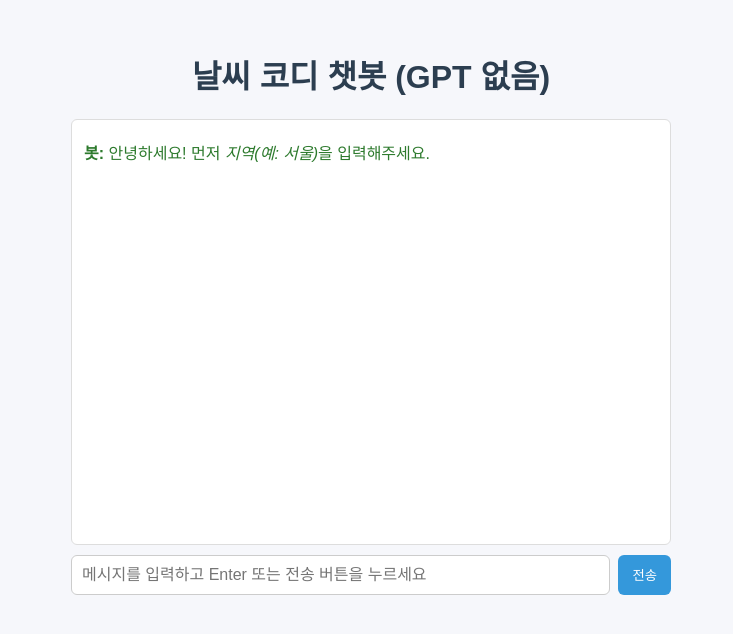
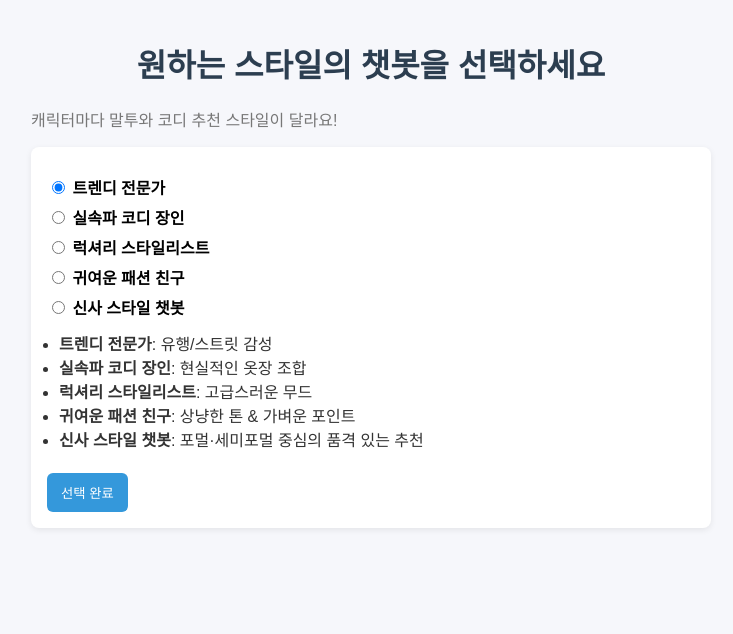
Before and after one commit to hjh-0917/weather_chatbot, a Flask app: page / in a window 1280 px wide. Shown: the top 634 px of the page, without its empty margins (269-1002 px from the left). Run offline with Flask 3, Linux system fonts and the light colour scheme.

Commit message:
캐릭터 선택 + 신사 챗봇 기능 추가

```diff
--- a/app.py
+++ b/app.py
@@ -1,256 +1,248 @@
-from flask import Flask, render_template, request, session, jsonify
+from flask import Flask, render_template, request, session, jsonify, redirect, url_for
 import requests
 import os
 import random
 
 app = Flask(__name__)
-
-# 보안용 시크릿키는 환경변수에서 가져옵니다. (Render에 등록)
 app.secret_key = os.environ.get("SECRET_KEY", "dev-secret-key")
 
-# OpenWeatherMap API 키 (환경변수에서)
 API_KEY = os.environ.get("OPENWEATHER_API_KEY", "")
 
+# 한글 → 영어 도시 변환
 korean_to_english = {
     "서울": "Seoul", "부산": "Busan", "대구": "Daegu",
     "인천": "Incheon", "광주": "Gwangju", "대전": "Daejeon",
-    "울산": "Ulsan", "세종": "Sejong", "경기": "Gyeonggi-do",
-    "강원": "Gangwon-do", "충북": "Chungcheongbuk-do", "충남": "Chungcheongnam-do",
-    "전북": "Jeollabuk-do", "전남": "Jeollanam-do", "경북": "Gyeongsangbuk-do",
-    "경남": "Gyeongsangnam-do", "제주": "Jeju"
+    "울산": "Ulsan", "세종": "Sejong", "제주": "Jeju",
+    "경기": "Gyeonggi-do", "강원": "Gangwon-do", "충북": "Chungcheongbuk-do",
+    "충남": "Chungcheongnam-do", "전북": "Jeollabuk-do", "전남": "Jeollanam-do",
+    "경북": "Gyeongsangbuk-do", "경남": "Gyeongsangnam-do"
 }
 
+# 나이대
 def get_age_group(age):
     try:
         age = int(age)
     except:
         return None
-    if age < 20:
-        return "10대"
-    if age < 30:
-        return "20대"
-    if age < 40:
-        return "30대"
+    if age < 20: return "10대"
+    if age < 30: return "20대"
+    if age < 40: return "30대"
     return "40대 이상"
 
-def build_outfit_list(temp, gender, age_group):
-    # 각 조합마다 여러 추천을 넣어둡니다. 랜덤으로 최대 3개를 선택해 반환.
-    suggestions = []
+# 캐릭터 정의
+PERSONAS = {
+    "trendy": "트렌디 전문가",
+    "practical": "실속파 코디 장인",
+    "luxury": "럭셔리 스타일리스트",
+    "cute": "귀여운 패션 친구",
+    "gentle": "신사 스타일 챗봇",  # 🕴
+}
 
-    gender = gender.strip()
-    # normalize
-    if gender.startswith("남"):
-        gender_key = "남성"
-    elif gender.startswith("여"):
-        gender_key = "여성"
-    else:
-        gender_key = gender
+def normalize_gender(g):
+    g = (g or "").strip()
+    if g.startswith("남"): return "남성"
+    if g.startswith("여"): return "여성"
+    return g or "중립"
 
-    # 남성 추천 예시
-    if gender_key == "남성":
-        if age_group == "10대":
-            if temp >= 27:
-                suggestions = [
-                    "그래픽 반팔티 + 카고 반바지 + 운동화 + 볼캡",
-                    "루즈핏 나시 + 농구 반바지 + 샌들 + 체인 목걸이",
-                    "오버핏 반팔 셔츠 + 데님 숏팬츠 + 스니커즈"
-                ]
-            elif temp >= 20:
-                suggestions = [
-                    "얇은 후드티 + 데님 팬츠 + 스니커즈",
-                    "셔츠 + 면바지 + 캔버스화",
-                    "라운드넥 티 + 치노팬츠 + 로퍼"
-                ]
-            elif temp >= 10:
-                suggestions = [
-                    "니트 + 조거 팬츠 + 코트 느낌의 아우터",
-                    "맨투맨 + 청바지 + 운동화",
-                    "가죽 재킷 + 슬림 데님 + 첼시 부츠"
-                ]
-            else:
-                suggestions = [
-                    "패딩 + 기모 후드 + 트레이닝 팬츠 + 방한 부츠",
-                    "울 코트 + 터틀넥 + 기모 슬랙스 + 머플러"
-                ]
-        elif age_group == "20대":
-            if temp >= 27:
-                suggestions = [
-                    "린넨 셔츠 + 반바지 + 로퍼",
-                    "오버핏 셔츠 + 반바지 + 선글라스",
-                    "슬림 탱크 + 코튼 쇼츠 + 샌들"
-                ]
-            elif temp >= 20:
-                suggestions = [
-                    "청자켓 + 반팔티 + 슬랙스 + 스니커즈",
-                    "맨투맨 + 슬랙스 + 스니커즈",
-                    "셔츠 + 치노팬츠 + 로퍼"
-                ]
-            elif temp >= 10:
-                suggestions = [
-                    "트렌치 코트 + 니트 + 청바지 + 첼시부츠",
-                    "가디건 + 셔츠 + 슬랙스",
-                    "울 재킷 + 데님 + 부츠"
-                ]
-            else:
-                suggestions = [
-                    "롱패딩 + 니트 + 기모 슬랙스 + 머플러",
-                    "무스탕 + 후드 + 데님 + 방한화",
-                ]
-        else:
-            # 30대 이상 공통 추천
-            if temp >= 20:
-                suggestions = [
-                    "셔츠 + 슬랙스 + 로퍼",
-                    "깔끔한 니트 + 치노 + 로퍼"
-                ]
-            else:
-                suggestions = [
-                    "울 코트 + 니트 + 슬랙스 + 부츠",
-                    "패딩 + 터틀넥 + 방한화"
-                ]
+# 캐릭터별 문체
+def style_tone(persona, text_lines):
+    text = "\n".join(text_lines)
+    if persona == "trendy":
+        return f"[트렌디] 요즘 감성으로 이렇게 가보시죠!\n{text}"
+    if persona == "practical":
+        return f"[실속파] 옷장에 있는 걸로 충분히 멋낼 수 있어요:\n{text}"
+    if persona == "luxury":
+        return f"[럭셔리] 고급스러운 무드로 제안드립니다:\n{text}"
+    if persona == "cute":
+        return f"[귀여운] 이렇게 입으면 찰떡일 듯..! ✨\n{text}"
+    if persona == "gentle":
+        return f"[신사] 품격 있게 제안드립니다.\n{text}"
+    return text
 
-    # 여성 추천 예시
-    elif gender_key == "여성":
-        if age_group == "10대":
-            if temp >= 27:
-                suggestions = [
-                    "크롭티 + 플리츠 스커트 + 운동화 + 볼캡",
-                    "나시 + 와이드 팬츠 + 샌들",
-                    "미니 원피스 + 샌들"
-                ]
-            elif temp >= 20:
-                suggestions = [
-                    "셔츠 + 반바지 + 스니커즈",
-                    "긴팔 티 + 데님 스커트 + 캔버스화",
-                    "블라우스 + 슬랙스 + 플랫슈즈"
-                ]
-            elif temp >= 10:
-                suggestions = [
-                    "후드 집업 + 조거팬츠 + 스니커즈",
-                    "가디건 + 플레어 팬츠 + 플랫"
-                ]
-            else:
-                suggestions = [
-                    "롱패딩 + 기모 맨투맨 + 레깅스 + 롱부츠",
-                    "롱코트 + 니트 + 울 팬츠 + 머플러"
-                ]
-        elif age_group == "20대":
-            if temp >= 27:
-                suggestions = [
-                    "민소매 원피스 + 샌들 + 챙모자",
-                    "린넨 셋업 + 플랫슈즈"
-                ]
-            elif temp >= 20:
-                suggestions = [
-                    "셔츠 원피스 + 스니커즈",
-                    "블라우스 + 데님 + 로퍼"
-                ]
-            elif temp >= 10:
-                suggestions = [
-                    "트렌치코트 + 원피스 + 앵클부츠",
-                    "니트 + 슬랙스 + 로퍼"
-                ]
-            else:
-                suggestions = [
-                    "롱코트 + 터틀넥 + 울 팬츠 + 부츠",
-                    "숏패딩 + 기모 니트 + 팬츠 + 워커"
-                ]
-        else:
-            # 30대 이상
-            if temp >= 20:
-                suggestions = [
-                    "블라우스 + 세미 슬랙스 + 플랫슈즈",
-                    "트렌치코트 + 원피스"
-                ]
-            else:
-                suggestions = [
-                    "울 코트 + 니트 + 슬랙스 + 부츠",
-                    "패딩 + 터틀넥 + 방한화"
-                ]
-    else:
-        # 성별을 모르거나 입력이 이상할 때 (중립 추천)
-        if temp >= 20:
-            suggestions = [
-                "편안한 티셔츠 + 면바지 + 스니커즈",
-                "셔츠 + 슬랙스 + 로퍼"
+# 캐릭터 + 성별 + 나이대 + 기온 기반 코디 후보 생성
+def build_outfit_list(temp, gender, age_group, persona):
+    gender = normalize_gender(gender)
+    s = []
+
+    # 기본 베이스 (성별/기온/나이대)
+    if gender == "남성":
+        if temp >= 27:
+            s += [
+                "오버핏 반팔 셔츠 + 코튼 반바지 + 스니커즈",
+                "린넨 반팔 + 베이지 쇼츠 + 샌들",
+                "드라이핏 티 + 조거 반바지 + 캡모자"
+            ]
+        elif temp >= 20:
+            s += [
+                "얇은 셔츠 + 슬랙스 + 로퍼",
+                "맨투맨 + 와이드 팬츠 + 스니커즈",
+                "가디건 + 코튼팬츠 + 캔버스화"
+            ]
+        elif temp >= 10:
+            s += [
+                "니트 + 데님 + 첼시부츠",
+                "블루종 + 치노 + 로퍼",
+                "트렌치코트 + 셔츠 + 슬랙스"
             ]
         else:
-            suggestions = [
-                "니트 + 코트 + 청바지 + 부츠",
-                "패딩 + 기모바지 + 방한화"
+            s += [
+                "롱패딩 + 터틀넥 + 기모 슬랙스 + 머플러",
+                "울 코트 + 니트 + 데님 + 부츠"
+            ]
+    elif gender == "여성":
+        if temp >= 27:
+            s += [
+                "민소매 원피스 + 샌들 + 버킷햇",
+                "크롭티 + 하이웨스트 반바지 + 스니커즈",
+                "린넨 셔츠 + 플레어 스커트 + 플랫"
+            ]
+        elif temp >= 20:
+            s += [
+                "셔츠 원피스 + 스니커즈",
+                "블라우스 + 슬랙스 + 로퍼",
+                "가디건 + 데님 스커트 + 캔버스"
+            ]
+        elif temp >= 10:
+            s += [
+                "트렌치코트 + 니트 + 슬랙스",
+                "가디건 + 플리츠 스커트 + 플랫슈즈",
+                "블루종 + 데님 + 앵클부츠"
+            ]
+        else:
+            s += [
+                "롱코트 + 터틀넥 + 울 팬츠 + 부츠",
+                "숏패딩 + 기모 원피스 + 롱부츠"
+            ]
+    else:
+        # 중립 기본
+        if temp >= 20:
+            s += ["티셔츠 + 면바지 + 스니커즈", "셔츠 + 슬랙스 + 로퍼"]
+        else:
+            s += ["니트 + 코트 + 데님 + 부츠", "패딩 + 기모팬츠 + 방한화"]
+
+    # 나이대 보정
+    if age_group in ("30대", "40대 이상"):
+        s += ["미니멀 셔츠 + 테이퍼드 슬랙스 + 레더슈즈", "울 니트 + 울 팬츠 + 로퍼"]
+
+    # 캐릭터별 가중치/추가 후보
+    if persona == "trendy":
+        s += [
+            "테크웨어 점퍼 + 카고팬츠 + 러닝슈즈",
+            "스트릿 로고 티 + 와이드 데님 + 스케이트화"
+        ]
+    elif persona == "practical":
+        s += [
+            "기본 라운드 티 + 치노팬츠 + 캔버스화",
+            "베이식 셔츠 + 일자 데님 + 스니커즈"
+        ]
+    elif persona == "luxury":
+        s += [
+            "캐시미어 니트 + 울 슬랙스 + 페니 로퍼",
+            "실크 블라우스 + 테일러드 팬츠 + 힐/더비"
+        ]
+    elif persona == "cute":
+        s += [
+            "파스텔 가디건 + 미니스커트(또는 쇼츠) + 메리제인/로퍼",
+            "리본/버클 포인트 블라우스 + 플레어 팬츠 + 플랫 ✨"
+        ]
+    elif persona == "gentle":
+        # 신사 스타일: 포멀/세미포멀 위주
+        if temp >= 27:
+            s += [
+                "시어서커 재킷 + 화이트 셔츠 + 라이트 슬랙스 + 로퍼",
+                "린넨 셔츠 + 네이비 치노 + 로퍼"
+            ]
+        elif temp >= 20:
+            s += [
+                "네이비 블레이저 + 옥스퍼드 셔츠 + 그레이 슬랙스 + 브라운 로퍼",
+                "라이트 가디건 + 버튼다운 셔츠 + 치노 + 더비슈즈"
+            ]
+        elif temp >= 10:
+            s += [
+                "트렌치코트 + 니트 타이 + 슬랙스 + 첼시부츠",
+                "울 재킷 + 터틀넥 + 플란넬 슬랙스 + 로퍼"
+            ]
+        else:
+            s += [
+                "캐시미어 코트 + 머플러 + 기모 슬랙스 + 레더 부츠",
+                "다운 코트 + 니트 + 울 팬츠 + 글러브"
             ]
 
-    # 중복 제거 & 랜덤 샘플 (최대 3개)
-    unique = list(dict.fromkeys(suggestions))
-    take = min(3, len(unique))
-    return random.sample(unique, take) if unique else ["기본적인 편안한 옷차림을 추천해요."]
+    # 중복 제거 + 랜덤 3개
+    s = list(dict.fromkeys(s))
+    return random.sample(s, min(3, len(s))) if s else ["기본적인 편안한 코디를 추천합니다."]
 
-@app.route("/")
-def home():
-    # 새 대화 시작
+@app.route("/", methods=["GET"])
+def select():
+    # 캐릭터 선택 화면
+    return render_template("chat_select.html", personas=PERSONAS)
+
+@app.route("/start", methods=["POST"])
+def start():
+    persona = request.form.get("persona")
+    if persona not in PERSONAS:
+        return redirect(url_for("select"))
     session.clear()
+    session["persona"] = persona
     session["step"] = 1
-    return render_template("chat.html")
+    return render_template("chat.html", persona_name=PERSONAS[persona])
 
 @app.route("/chat", methods=["POST"])
 def chat():
     data = request.get_json() or {}
-    user_msg = data.get("message", "").strip()
+    user_msg = (data.get("message") or "").strip()
     step = session.get("step", 1)
+    persona = session.get("persona", "practical")
 
-    # STEP 1: 지역 입력
     if step == 1:
         session["city"] = user_msg
         session["step"] = 2
-        return jsonify({"reply": "성별을 입력해주세요 (남성 / 여성)"})
+        return jsonify({"reply": style_tone(persona, ["성별을 입력해 주세요. (남성 / 여성)"])})
 
-    # STEP 2: 성별 입력
     if step == 2:
-        # 간단 검증
-        if not user_msg:
-            return jsonify({"reply": "성별을 입력해 주세요 (예: 남성 또는 여성)."})
         session["gender"] = user_msg
         session["step"] = 3
-        return jsonify({"reply": "나이를 숫자로 입력해주세요 (예: 25)"})
+        return jsonify({"reply": style_tone(persona, ["나이를 숫자로 입력해 주세요. (예: 25)"])})
 
-    # STEP 3: 나이 입력 -> 최종 결과
     if step == 3:
         if not user_msg.isdigit():
-            return jsonify({"reply": "나이는 숫자만 입력해 주세요."})
+            return jsonify({"reply": style_tone(persona, ["나이는 숫자만 입력해 주세요."])})
         session["age"] = int(user_msg)
         session["step"] = 4
 
-        # 날씨 호출 준비
         city_kor = session.get("city", "")
         city_eng = korean_to_english.get(city_kor)
         if not city_eng:
-            return jsonify({"reply": f"죄송해요. '{city_kor}'는 현재 지원하지 않는 지역입니다. 다른 지역을 입력해주세요."})
+            return jsonify({"reply": style_tone(persona, [f"'{city_kor}'는 지원하지 않는 지역입니다. 다른 지역을 입력해 주세요."])})
 
         if not API_KEY:
-            return jsonify({"reply": "서버에 OpenWeatherMap API 키가 설정되어 있지 않습니다. 관리자에게 문의하세요."})
+            return jsonify({"reply": style_tone(persona, ["서버에 OPENWEATHER_API_KEY가 설정되지 않았습니다. 관리자에게 문의하세요."])})
 
         url = f"http://api.openweathermap.org/data/2.5/weather?q={city_eng}&appid={API_KEY}&units=metric&lang=kr"
         try:
             res = requests.get(url, timeout=8)
         except Exception as e:
-            return jsonify({"reply": f"날씨 API 호출 중 오류가 발생했습니다: {e}"})
+            return jsonify({"reply": style_tone(persona, [f"날씨 API 호출 중 오류가 발생했습니다: {e}"])})
 
         if res.status_code != 200:
-            return jsonify({"reply": "날씨 정보를 가져오지 못했습니다. API 키나 도시명을 확인하세요."})
+            return jsonify({"reply": style_tone(persona, ["날씨 정보를 가져오지 못했습니다. API 키/도시명을 확인해 주세요."])})
 
         data = res.json()
         temp = data.get("main", {}).get("temp")
         desc = data.get("weather", [{}])[0].get("description", "")
+        age_group = get_age_group(session["age"])
 
-        age_group = get_age_group(session["age"])
-        outfits = build_outfit_list(temp, session["gender"], age_group)
+        outfits = build_outfit_list(temp, session["gender"], age_group, persona)
+        outfit_lines = [f"- {o}" for o in outfits]
 
-        # 문자열로 합치기
-        outfit_text = "\n".join([f"- {o}" for o in outfits])
-        reply = f"{city_kor}의 현재 온도는 {temp}°C, 날씨는 '{desc}'입니다.\n{age_group} {session['gender']}을(를) 위한 추천 코디:\n{outfit_text}"
+        header = [
+            f"{city_kor}의 현재 온도는 {temp}°C, 날씨는 '{desc}'입니다.",
+            f"{age_group} {normalize_gender(session['gender'])}을(를) 위한 추천 코디:"
+        ]
+        reply = style_tone(persona, header + outfit_lines)
         return jsonify({"reply": reply})
 
-    return jsonify({"reply": "대화를 다시 시작하려면 페이지를 새로고침하세요."})
+    return jsonify({"reply": style_tone(persona, ["대화를 다시 시작하려면 새로고침 해 주세요."]) })
 
 if __name__ == "__main__":
     port = int(os.environ.get("PORT", 5000))
--- a/templates/chat.html
+++ b/templates/chat.html
@@ -1,29 +1,32 @@
 <!DOCTYPE html>
 <html lang="ko">
 <head>
-    <meta charset="UTF-8">
+  <meta charset="UTF-8" />
   <title>날씨 코디 챗봇</title>
   <style>
-        body { font-family: Arial, sans-serif; max-width: 600px; margin: 20px auto; padding: 10px; background:#f6f7fb; }
-        h1 { text-align:center; color:#2c3e50; }
-        #chatbox { border:1px solid #ddd; background:white; padding:12px; height:400px; overflow-y:auto; border-radius:6px; }
+    body { font-family: Arial, sans-serif; max-width: 680px; margin: 30px auto; background:#f6f7fb; }
+    h1 { color:#2c3e50; text-align:center; }
+    #chatbox { background:#fff; border:1px solid #ddd; border-radius:8px; height:450px; overflow-y:auto; padding:12px; box-shadow:0 2px 6px rgba(0,0,0,.08);}
     .msg { margin:8px 0; }
     .user { text-align:right; color:#0b7dda; }
     .bot { text-align:left; color:#2d7a2d; }
     #inputArea { display:flex; margin-top:10px; }
-        #message { flex:1; padding:10px; font-size:1rem; border:1px solid #ccc; border-radius:6px; }
-        button { padding:10px 14px; margin-left:8px; background:#3498db; color:white; border:none; border-radius:6px; cursor:pointer; }
-        pre { white-space:pre-wrap; word-break:break-word; }
+    #message { flex:1; padding:10px; border:1px solid #ccc; border-radius:6px; }
+    button { margin-left:8px; padding:10px 14px; background:#3498db; color:#fff; border:none; border-radius:6px; cursor:pointer; }
+    pre { white-space:pre-wrap; word-break:break-word; margin:0; }
+    .small { text-align:center; color:#666; margin:6px 0 14px; }
   </style>
 </head>
 <body>
-    <h1>날씨 코디 챗봇 (GPT 없음)</h1>
+  <h1>{{ persona_name }}와 대화하기</h1>
+  <div class="small">먼저 <strong>지역(예: 서울)</strong>을 입력해 주세요.</div>
+
   <div id="chatbox">
-        <div class="msg bot"><strong>봇:</strong> 안녕하세요! 먼저 <em>지역(예: 서울)</em>을 입력해주세요.</div>
+    <div class="msg bot"><strong>봇:</strong> <pre>안녕하세요! 지역을 입력해 주세요.</pre></div>
   </div>
 
   <div id="inputArea">
-        <input id="message" placeholder="메시지를 입력하고 Enter 또는 전송 버튼을 누르세요">
+    <input id="message" placeholder="메시지를 입력하고 Enter 또는 전송">
     <button id="sendBtn">전송</button>
   </div>
 
@@ -35,11 +38,8 @@
     function appendMessage(who, text) {
       const div = document.createElement("div");
       div.className = "msg " + (who === "user" ? "user" : "bot");
-            if (who === "user") {
-                div.innerHTML = `<strong>나:</strong> ${text}`;
-            } else {
-                div.innerHTML = `<strong>봇:</strong> <pre>${text}</pre>`;
-            }
+      if (who === "user") div.innerHTML = `<strong>나:</strong> ${text}`;
+      else div.innerHTML = `<strong>봇:</strong> <pre>${text}</pre>`;
       chatbox.appendChild(div);
       chatbox.scrollTop = chatbox.scrollHeight;
     }
@@ -50,7 +50,6 @@
       appendMessage("user", msg);
       messageInput.value = "";
       sendBtn.disabled = true;
-
       try {
         const res = await fetch("/chat", {
           method: "POST",
@@ -60,16 +59,14 @@
         const data = await res.json();
         appendMessage("bot", data.reply);
       } catch (e) {
-                appendMessage("bot", "서버와 통신 중 오류가 발생했습니다.");
+        appendMessage("bot", "서버와 통신 중 문제가 발생했습니다.");
       } finally {
         sendBtn.disabled = false;
       }
     }
 
     sendBtn.addEventListener("click", sendMessage);
-        messageInput.addEventListener("keydown", (e) => {
-            if (e.key === "Enter") sendMessage();
-        });
+    messageInput.addEventListener("keydown", e => { if (e.key === "Enter") sendMessage(); });
   </script>
 </body>
 </html>
--- /dev/null
+++ b/templates/chat_select.html
@@ -0,0 +1,38 @@
+<!DOCTYPE html>
+<html lang="ko">
+<head>
+  <meta charset="UTF-8" />
+  <title>캐릭터 선택</title>
+  <style>
+    body { font-family: Arial, sans-serif; max-width: 680px; margin: 40px auto; background:#f6f7fb; }
+    h1 { color:#2c3e50; text-align:center; }
+    form { background:#fff; padding:16px; border-radius:8px; box-shadow:0 2px 6px rgba(0,0,0,.08); }
+    .persona { margin:12px 0; }
+    button { margin-top:10px; padding:10px 14px; background:#3498db; color:#fff; border:none; border-radius:6px; cursor:pointer; }
+    .hint { color:#777; margin:8px 0 16px; }
+    .list { margin:12px 0; padding:0 12px; color:#333; }
+  </style>
+</head>
+<body>
+  <h1>원하는 스타일의 챗봇을 선택하세요</h1>
+  <div class="hint">캐릭터마다 말투와 코디 추천 스타일이 달라요!</div>
+  <form method="post" action="/start">
+    <div class="persona">
+      {% for key, name in personas.items() %}
+        <label style="display:block; margin:6px 0;">
+          <input type="radio" name="persona" value="{{ key }}" {% if loop.first %}checked{% endif %}>
+          <strong>{{ name }}</strong>
+        </label>
+      {% endfor %}
+    </div>
+    <ul class="list">
+      <li><strong>트렌디 전문가</strong>: 유행/스트릿 감성</li>
+      <li><strong>실속파 코디 장인</strong>: 현실적인 옷장 조합</li>
+      <li><strong>럭셔리 스타일리스트</strong>: 고급스러운 무드</li>
+      <li><strong>귀여운 패션 친구</strong>: 상냥한 톤 & 가벼운 포인트</li>
+      <li><strong>신사 스타일 챗봇</strong>: 포멀·세미포멀 중심의 품격 있는 추천</li>
+    </ul>
+    <button type="submit">선택 완료</button>
+  </form>
+</body>
+</html>
```
Lines whose indentation alone changed are shown as unchanged.
